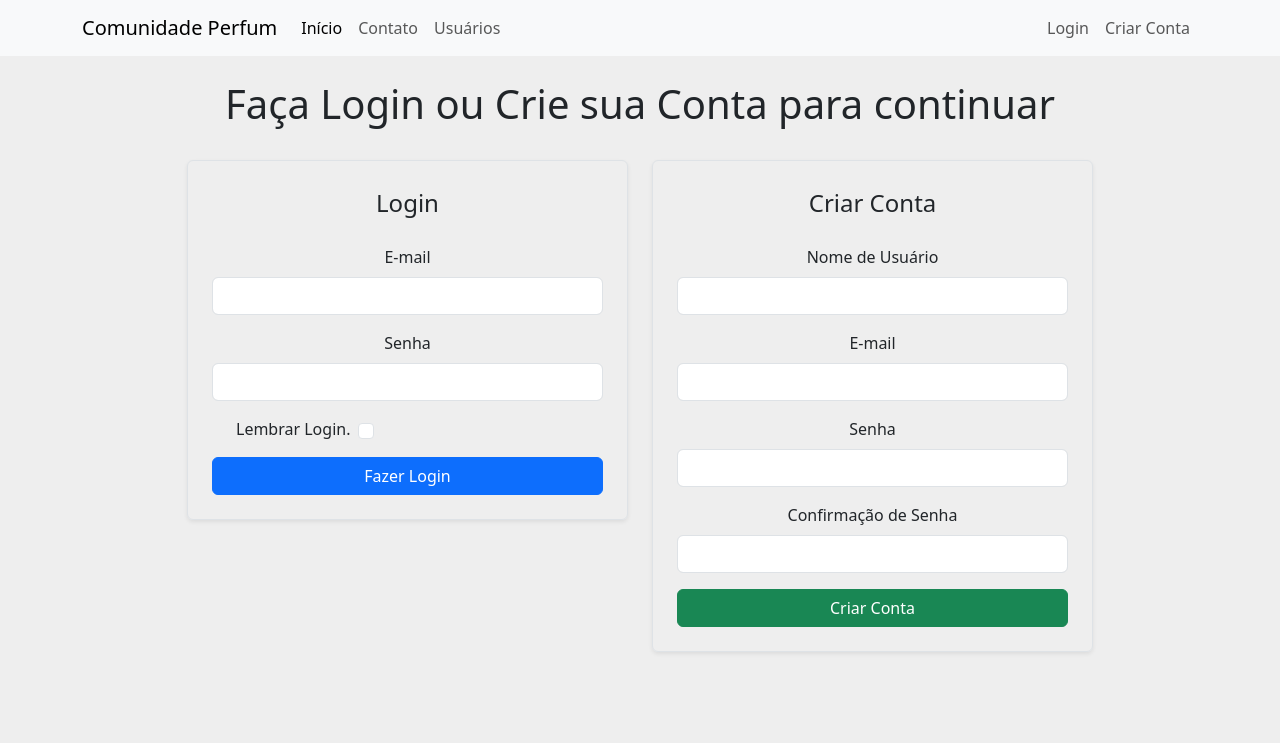
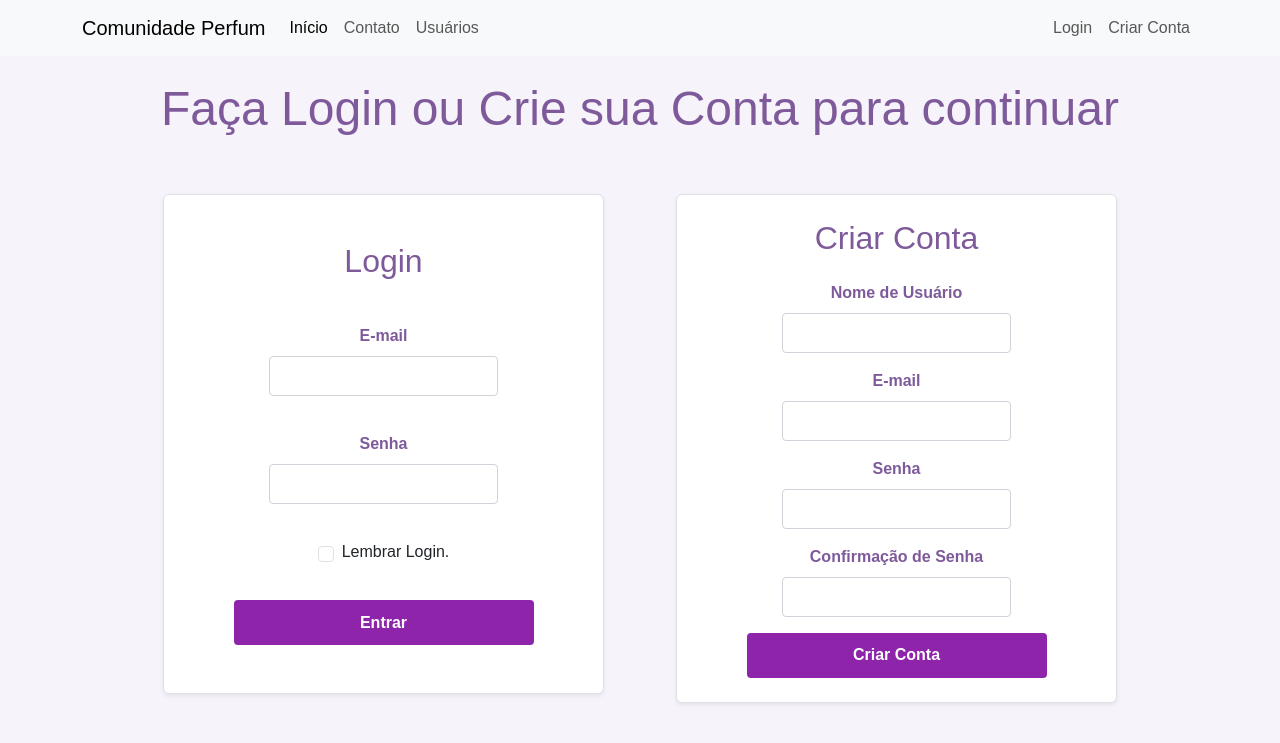
Before and after one commit to Arisson-Oliveira/Blog-Site, a Flask app: page /login-conta in a window 1280 px wide. Shown: the top 743 px of the page. Run offline with Flask 3, Linux system fonts and the light colour scheme; some libraries are stand-ins or nearby versions.

Commit message:
pagina login css update

```diff
--- a/comunidadeperfum/forms.py
+++ b/comunidadeperfum/forms.py
@@ -36,6 +36,7 @@ class FormLogin(FlaskForm):
 class FormEditarPerfil(FlaskForm):
     username = StringField('Nome de Usuário', validators=[DataRequired()])
     email = StringField('E-mail', validators=[DataRequired(), Email()])
+    bio = StringField('Bio', validators=[Length(2, 20)])
     foto_perfil = FileField('Atualizar Foto de Perfil', validators=[FileAllowed(['png', 'jpg', 'jpeg'])])
     btn_submit_editarperfil = SubmitField('Confirmar Edição', validators=[])
 
--- a/comunidadeperfum/models.py
+++ b/comunidadeperfum/models.py
@@ -14,6 +14,7 @@ class Usuario(database.Model, UserMixin):
     email = database.Column(database.String, nullable=False, unique=True)
     senha = database.Column(database.String, nullable=False)
     foto_perfil = database.Column(database.String, default='default.png', nullable=False)
+    perfil_bio = database.Column(database.String, default='Escreva sua bio...', nullable=False)
     posts = database.relationship('Post', backref='autor', lazy=True)
     perfumes = database.Column(database.String, nullable=False, default='Não Informado.')
 
--- a/comunidadeperfum/routes.py
+++ b/comunidadeperfum/routes.py
@@ -100,6 +100,7 @@ def editar_perfil():
     if form.validate_on_submit():
         current_user.username = form.username.data
         current_user.email = form.email.data
+        current_user.bio = form.bio.data
         if form.foto_perfil.data:
             nome_imagem = salvar_imagem(form.foto_perfil.data)
             current_user.foto_perfil = nome_imagem
@@ -112,6 +113,10 @@ def editar_perfil():
         # Preencher os campos com os dados atuais do usuário
         form.username.data = current_user.username
         form.email.data = current_user.email
+        form.bio.data = current_user.perfil_bio
+
+        if form.bio.data:
+            current_user.perfil_bio = form.bio.data
 
         # Obter perfumes do usuário e preencher os campos booleanos
         perfumes_usuario = current_user.perfumes.split(';') if current_user.perfumes else []
--- a/comunidadeperfum/static/style.css
+++ b/comunidadeperfum/static/style.css
@@ -1,110 +1,221 @@
-body{
-    background:#eee;
+/* Paleta de Cores */
+:root {
+    --color-primary: #7e5a9b; /* Roxo suave */
+    --color-secondary: #d4c2e8; /* Lilás claro */
+    --color-accent: #5b3a6b; /* Roxo escuro */
+    --color-background: #f7f3fa; /* Fundo claro */
+    --color-text-dark: #333;
+    --color-text-light: #fff;
 }
 
-.card{
-    border:none;
-
-    position:relative;
-    overflow:hidden;
-    border-radius:8px;
-    cursor:pointer;
+/* Background principal */
+body {
+    background: var(--color-background);
+    font-family: Arial, sans-serif;
 }
 
-.card:before{
-
-    content:"";
-    position:absolute;
-    left:0;
-    top:0;
-    width:4px;
-    height:100%;
-    background-color:#E1BEE7;
-    transform:scaleY(1);
-    transition:all 0.5s;
-    transform-origin: bottom
+/* Container */
+.container h1 {
+    color: var(--color-primary);
+    font-size: 48px;
 }
 
-.card:after{
-
-    content:"";
-    position:absolute;
-    left:0;
-    top:0;
-    width:4px;
-    height:100%;
-    background-color:#8E24AA;
-    transform:scaleY(0);
-    transition:all 0.5s;
-    transform-origin: bottom
+/* Formulários */
+form {
+    background: var(--color-text-light);
+    border-radius: 8px;
+    padding: 20px;
+    box-shadow: 0 4px 8px rgba(0, 0, 0, 0.1);
 }
 
-.card:hover::after{
-    transform:scaleY(1);
+form h2 {
+    color: var(--color-primary);
+}
+
+.form-label {
+    font-weight: bold;
+    color: var(--color-primary);
+}
+
+/* Campos de Entrada */
+.form-control {
+    border-radius: 4px;
+    border: 1px solid var(--color-secondary);
+    transition: border-color 0.3s;
+}
+
+.form-control:focus {
+    border-color: var(--color-primary);
+    box-shadow: 0 0 5px rgba(126, 90, 155, 0.4);
+}
+
+/* Botões */
+.btn-primary, .btn-success {
+    font-weight: bold;
+    border: none;
+    background-color: var(--color-primary);
+    color: var(--color-text-light);
+    transition: background-color 0.3s ease;
+}
+
+.btn-primary:hover, .btn-success:hover {
+    background-color: var(--color-accent);
+}
+
+/* Feedback de Erro */
+.invalid-feedback {
+    color: red;
+    font-size: 0.9em;
+}
+
+/* Links */
+a {
+    text-decoration: none;
+    color: var(--color-accent);
+}
+
+.link-post:hover {
+    text-decoration: underline;
+    color: var(--color-primary);
+}
+
+/* Cartões */
+.card {
+    border: none;
+    position: relative;
+    overflow: hidden;
+    border-radius: 8px;
+    cursor: pointer;
+    box-shadow: 0 4px 8px rgba(0, 0, 0, 0.1);
+}
+
+.card:before {
+    content: "";
+    position: absolute;
+    left: 0;
+    top: 0;
+    width: 4px;
+    height: 100%;
+    background-color: var(--color-secondary);
+    transform: scaleY(1);
+    transition: all 0.5s;
+    transform-origin: bottom;
+}
+
+.card:after {
+    content: "";
+    position: absolute;
+    left: 0;
+    top: 0;
+    width: 4px;
+    height: 100%;
+    background-color: var(--color-accent);
+    transform: scaleY(0);
+    transition: all 0.5s;
+    transform-origin: bottom;
+}
+
+.card:hover::after {
+    transform: scaleY(1);
+}
+
+/* Social List */
+.social-list {
+    display: flex;
+    list-style: none;
+    justify-content: center;
+    padding: 0;
+}
+
+.social-list li {
+    padding: 10px;
+    color: var(--color-primary);
+    font-size: 19px;
+}
+
+/* Botões de Perfume */
+.buttons button:nth-child(1) {
+    border: 1px solid var(--color-accent) !important;
+    color: var(--color-accent);
+    height: 40px;
+}
+
+.buttons button:nth-child(1):hover {
+    background-color: var(--color-accent);
+    color: var(--color-text-light);
+}
+
+.buttons button:nth-child(2) {
+    border: 1px solid var(--color-accent) !important;
+    background-color: var(--color-accent);
+    color: var(--color-text-light);
+    height: 40px;
 }
 
 
-.fonts{
-    font-size:15px;
+/* Estilo comum para todos os formulários */
+form {
+    width: 100%;
+    max-width: 700px;  /* Largura máxima para os formulários */
+    min-height: 500px;  /* Garantindo que ambos tenham a mesma altura */
+    margin: 0 auto;
+    background: #fff;
+    border-radius: 8px;
+    padding: 20px;
+    box-shadow: 0 4px 8px rgba(0, 0, 0, 0.1);
+    box-sizing: border-box;
 }
 
-.social-list{
-    display:flex;
-    list-style:none;
-    justify-content:center;
-    padding:0;
+/* Para o formulário "Login" */
+form#login-form {
+    display: flex;
+    flex-direction: column;
+    justify-content: center;
+    align-items: center;
+    gap: 20px; /* Espaçamento uniforme entre os campos do formulário de login */
 }
 
-.social-list li{
-    padding:10px;
-    color:#8E24AA;
-    font-size:19px;
+form#criar-conta {
+    display: flex;
+    flex-direction: column;
+    justify-content: center;
+    align-items: center;
 }
 
-
-.buttons button:nth-child(1){
-       border:1px solid #8E24AA !important;
-       color:#8E24AA;
-       height:40px;
+/* Ajustando os inputs do formulário de login */
+.form-control {
+    width: 100%;
+    max-width: 700px; /* Garante que os inputs tenham o mesmo tamanho proporcional */
+    height: 40px; /* Altura fixa para os inputs */
+    padding: 10px;
+    border-radius: 4px;
+    border: 1px solid #ced4da;
+    box-sizing: border-box;
 }
 
-.buttons button:nth-child(1):hover{
-       border:1px solid #8E24AA !important;
-       color:#fff;
-       height:40px;
-       background-color:#8E24AA;
+/* Ajustando o botão de submit do formulário de login */
+button[type="submit"] {
+    width: 100%;
+    max-width: 300px;
+    height: 45px;  /* Ajustando o tamanho do botão */
+    background-color: #8E24AA; /* Cor do botão */
+    color: #fff;
+    border: none;
+    border-radius: 4px;
+    cursor: pointer;
+    font-weight: bold;
+    transition: background-color 0.3s ease;
 }
 
-.buttons button:nth-child(2){
-       border:1px solid #8E24AA !important;
-       background-color:#8E24AA;
-       color:#fff;
-        height:40px;
+/* Hover no botão */
+button[type="submit"]:hover {
+    background-color: #7b1fa2;  /* Cor do botão ao passar o mouse */
 }
 
-.meupost{
-    background-color: rgba(128, 128, 128, 0.429);
-    width: 80%; /* Ou ajuste conforme necessário */
-    max-width: 900px; /* Limita a largura máxima */
-    background-size: cover; /* Ou 'contain' dependendo do comportamento desejado */
-    background-repeat: no-repeat;
-    padding: 20px;
-    margin: 0 auto; /* Centraliza horizontalmente */
+/* Responsividade para dispositivos menores */
+@media (max-width: 768px) {
+    form {
+        max-width: 100%;
+        min-height: 500px;  /* Mantém a altura igual para ambos em telas menores */
+    }
 }
-
-.c-perfume{
-    width: 40em;
-}
-
-a{
-    text-decoration: none;
-    color: black;
-}
-
-.link-post:hover{
-    text-decoration: underline;
-    color: blue;
-}
-.small{
-    color: red;
-}
--- a/comunidadeperfum/templates/login-conta.html
+++ b/comunidadeperfum/templates/login-conta.html
@@ -1,117 +1,83 @@
 {% extends 'base.html' %}
 
 {% block body %}
-<div class="container text-center">
-    <h1 class="mb-4">Faça Login ou Crie sua Conta para continuar</h1>
+<div class="container text-center gap-5">
+    <h1 class="mb-5">Faça Login ou Crie sua Conta para continuar</h1>
 
-    <div class="row justify-content-center">
+    <div class="row justify-content-center gap-5">
         <!-- Formulário de Login -->
         <div class="col-md-5">
-            <form method="POST" action="" class="border p-4 mt-2 shadow-sm rounded">
+            <form method="POST" action="" class="border p-4 mt-2 shadow-sm rounded bg-white" id="login-form">
                 {{ form_login.csrf_token }}
-                <legend class="text-center mb-4">Login</legend>
-                <fieldset>
+                <h2 class="text-center mb-4">Login</h2>
                 <div class="form-group mb-3">
                     {{ form_login.email.label(class="form-label") }}
-
+                    {{ form_login.email(class="form-control {% if form_login.email.errors %}is-invalid{% endif %}") }}
                     {% if form_login.email.errors %}
-                            {{ form_login.email(class="form-control is-invalid") }}
                         <div class="invalid-feedback">
-                                {% for erro in form_login.email.errors %}
-                                    {{ erro }}
-                                {% endfor %}
+                            {% for erro in form_login.email.errors %}{{ erro }}{% endfor %}
                         </div>
-                            {% else %}
-                                {{ form_login.email(class="form-control") }}
                     {% endif %}
                 </div>
                 <div class="form-group mb-3">
                     {{ form_login.senha.label(class="form-label") }}
+                    {{ form_login.senha(class="form-control {% if form_login.senha.errors %}is-invalid{% endif %}") }}
                     {% if form_login.senha.errors %}
-                            {{ form_login.senha(class="form-control is-invalid") }}
                         <div class="invalid-feedback">
-                                {% for erro in form_login.senha.errors %}
-                                    {{ erro }}
-                                {% endfor %}
+                            {% for erro in form_login.senha.errors %}{{ erro }}{% endfor %}
                         </div>
-                            {% else %}
-                                {{ form_login.senha(class="form-control") }}
                     {% endif %}
                 </div>
                 <div class="form-check mb-3 d-flex align-items-center">
-                        {{ form_login.lembrar_login(class="form-check-input order-2 ms-2") }}
-                        {{ form_login.lembrar_login.label(class="form-check-label order-1") }}
+                    {{ form_login.lembrar_login(class="form-check-input me-2") }}
+                    {{ form_login.lembrar_login.label(class="form-check-label") }}
                 </div>
-
-                </fieldset>
-                <button type="submit" name="btn_submit_login" class="btn btn-primary w-100">
-                    {{ form_login.btn_submit_login.label }}
-                </button>
+                <button type="submit" name="btn_submit_login" class="btn btn-primary w-100">Entrar</button>
             </form>
         </div>
 
         <!-- Formulário de Criar Conta -->
         <div class="col-md-5">
-            <form method="POST" action="" class="border p-4 mt-2 shadow-sm rounded">
+            <form method="POST" action="" class="border p-4 mt-2 shadow-sm rounded bg-white" id="criar-conta">
                 {{ form_criarconta.csrf_token }}
-                <legend class="text-center mb-4">Criar Conta</legend>
-                <fieldset>
+                <h2 class="text-center mb-4">Criar Conta</h2>
                 <div class="form-group mb-3">
                     {{ form_criarconta.username.label(class="form-label") }}
+                    {{ form_criarconta.username(class="form-control {% if form_criarconta.username.errors %}is-invalid{% endif %}") }}
                     {% if form_criarconta.username.errors %}
-                            {{ form_criarconta.username(class="form-control is-invalid") }}
                         <div class="invalid-feedback">
-                                {% for erro in form_criarconta.username.errors %}
-                                    {{ erro }}
-                                {% endfor %}
+                            {% for erro in form_criarconta.username.errors %}{{ erro }}{% endfor %}
                         </div>
-                            {% else %}
-                                {{ form_criarconta.username(class="form-control") }}
                     {% endif %}
                 </div>
                 <div class="form-group mb-3">
                     {{ form_criarconta.email.label(class="form-label") }}
+                    {{ form_criarconta.email(class="form-control {% if form_criarconta.email.errors %}is-invalid{% endif %}") }}
                     {% if form_criarconta.email.errors %}
-                            {{ form_criarconta.email(class="form-control is-invalid") }}
                         <div class="invalid-feedback">
-                                {% for erro in form_criarconta.email.errors %}
-                                    {{ erro }}
-                                {% endfor %}
+                            {% for erro in form_criarconta.email.errors %}{{ erro }}{% endfor %}
                         </div>
-                            {% else %}
-                                {{ form_criarconta.email(class="form-control") }}
                     {% endif %}
                 </div>
                 <div class="form-group mb-3">
                     {{ form_criarconta.senha.label(class="form-label") }}
+                    {{ form_criarconta.senha(class="form-control {% if form_criarconta.senha.errors %}is-invalid{% endif %}") }}
                     {% if form_criarconta.senha.errors %}
-                            {{ form_criarconta.senha(class="form-control is-invalid") }}
                         <div class="invalid-feedback">
-                                {% for erro in form_criarconta.senha.errors %}
-                                    {{ erro }}
-                                {% endfor %}
+                            {% for erro in form_criarconta.senha.errors %}{{ erro }}{% endfor %}
                         </div>
-                            {% else %}
-                                {{ form_criarconta.senha(class="form-control") }}
                     {% endif %}
                 </div>
                 <div class="form-group mb-3">
                     {{ form_criarconta.confirmacao_senha.label(class="form-label") }}
+                    {{ form_criarconta.confirmacao_senha(class="form-control {% if form_criarconta.confirmacao_senha.errors %}is-invalid{% endif %}") }}
                     {% if form_criarconta.confirmacao_senha.errors %}
-                            {{ form_criarconta.confirmacao_senha(class="form-control is-invalid") }}
                         <div class="invalid-feedback">
-                                {% for erro in form_criarconta.confirmacao_senha.errors %}
-                                    {{ erro }}
-                                {% endfor %}
+                            {% for erro in form_criarconta.confirmacao_senha.errors %}{{ erro }}{% endfor %}
                         </div>
-                            {% else %}
-                                {{ form_criarconta.confirmacao_senha(class="form-control") }}
                     {% endif %}
                 </div>
-                </fieldset>
-                <button type="submit" name="btn_submit_criarconta" class="btn btn-success w-100">
-                    {{ form_criarconta.btn_submit_criarconta.label }}
-                </button>
+                <button type="submit" name="btn_submit_criarconta" class="btn btn-success w-100">Criar Conta</button>
             </form>
         </div>
     </div>
--- a/comunidadeperfum/templates/navbar.html
+++ b/comunidadeperfum/templates/navbar.html
@@ -12,7 +12,7 @@
               <li class="nav-item">
                   <a class="nav-link" href="{{ url_for('contato') }}">Contato</a>
               </li>
-          <li class="nav-item"></li>
+              <li class="nav-item">
                   <a class="nav-link" href="{{ url_for('usuarios') }}">Usuários</a>
               </li>
           </ul>
@@ -21,11 +21,9 @@
               <li class="nav-item">
                   <a class="nav-link" href="{{ url_for('criar_post')}}">Criar Post</a>
               </li>
-
               <li class="nav-item">
                   <a class="nav-link" href="{{ url_for('perfil')}}">Perfil</a>
               </li>
-
               <li class="nav-item">
                   <a class="nav-link" href="{{ url_for('sair')}}">Sair</a>
               </li>
@@ -33,7 +31,6 @@
               <li class="nav-item">
                   <a class="nav-link" href="{{ url_for('loginconta')}}">Login</a>
               </li>
-
               <li class="nav-item">
                   <a class="nav-link" href="{{ url_for('loginconta')}}">Criar Conta</a>
               </li>
--- a/comunidadeperfum/templates/perfil.html
+++ b/comunidadeperfum/templates/perfil.html
@@ -21,7 +21,7 @@
                     <!---- <span>UI/UX Designer</span> -->
 
                     <div class="px-4 mt-1">
-                        <p class="fonts">Olá, meu nome é Arisson Oliveira. Gosto de perfumes doces e citricos.</p>
+                        <p class="fonts">{{ current_user.perfil_bio }}</p>
 
                     </div>
 
```
Also changed, not shown: comunidadeperfum/templates/editarperfil.html (+14 -0 lines), instance/comunidade.db. Lines whose indentation alone changed are shown as unchanged.
